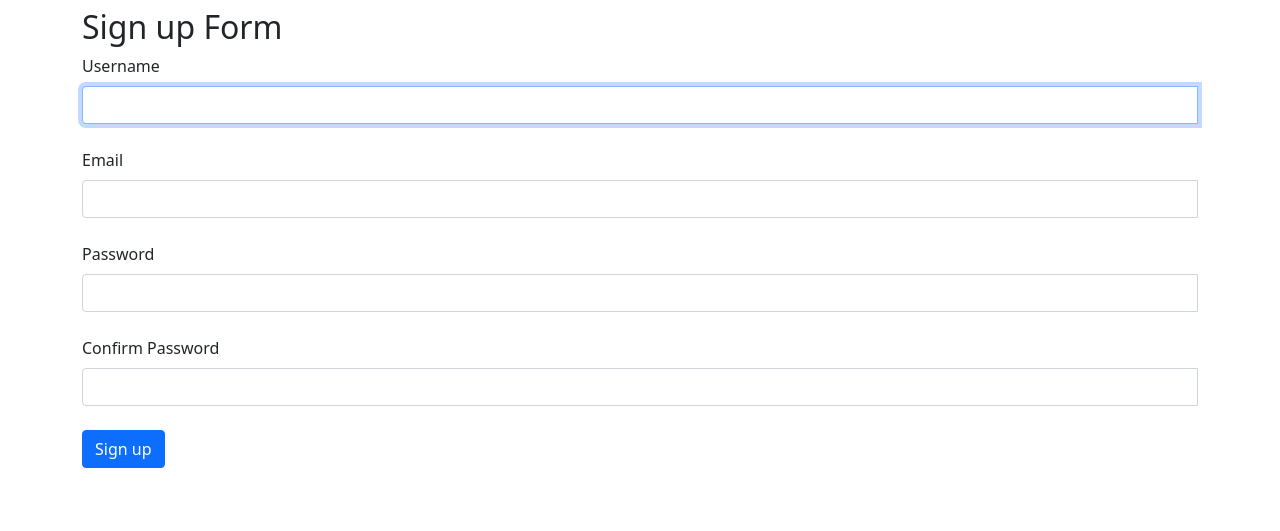
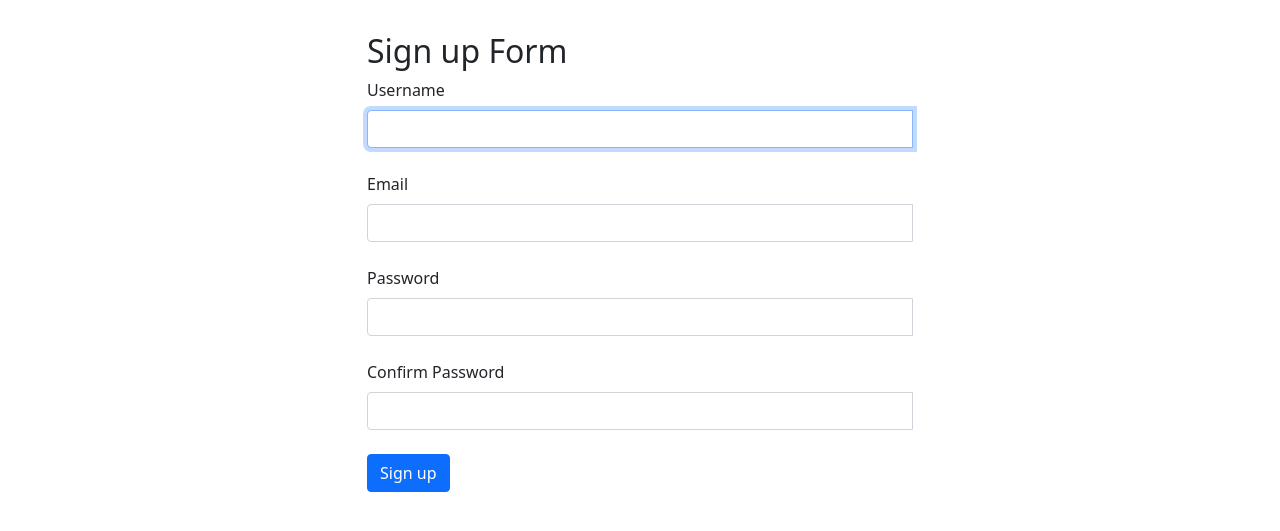
Before and after one commit to AakankshaJain342/Blogger-Diaries, a Django app: page /auth/register in a window 1280 px wide. Shown: the part 56-587 px from the top of the page. Run offline with Django 3.2, Linux system fonts and the light colour scheme.

Commit message:
Add more styling

```diff
--- a/auth/templates/login.html
+++ b/auth/templates/login.html
@@ -9,9 +9,10 @@
   <input id="password" name="password" type="password" class="form-control" required /><br />
   <button type="login" class="btn btn-primary">Sign up</button>
 </form> -->
+
+<div class="pt-4 row">
+  <form id="login-form" method="post" class="needs-validation col-md-6 offset-md-3" novalidate>
     <h2>Login Form</h2>
-
-<form id="login-form" method="post" class="needs-validation" novalidate>
     {% csrf_token %}
     {% for field in form %}
     <label for="{{field.id_for_label}}" class="form-label">{{field.label}}</label>
@@ -35,6 +36,7 @@
     {% endfor %}
     <button type="login" class="btn btn-primary">Sign in</button>
   </form>
+</div>
 {% endblock main %}
 
 {% block scripts %}
--- a/auth/templates/register.html
+++ b/auth/templates/register.html
@@ -1,11 +1,12 @@
 {% extends 'base.html' %}
 
 {% block main %}
-<h2>Sign up Form</h2>
 
-<form id="submit-form" method="post" class="needs-validation" novalidate>
-  {% csrf_token %}
-  {% for field in form %}
+<div class="pt-4 row">
+  <form id="submit-form" method="post" class="needs-validation col-md-6 offset-md-3" novalidate>
+    <h2>Sign up Form</h2>
+    {% csrf_token %}
+    {% for field in form %}
     <label for="{{field.id_for_label}}" class="form-label">{{field.label}}</label>
     <div class="input-group">
       {{field}}
@@ -27,6 +28,7 @@
   {% endfor %}
   <button type="submit" class="btn btn-primary">Sign up</button>
 </form>
+</div>
 {% endblock main %}
 
 {% block scripts %}
```
Lines whose indentation alone changed are shown as unchanged.
